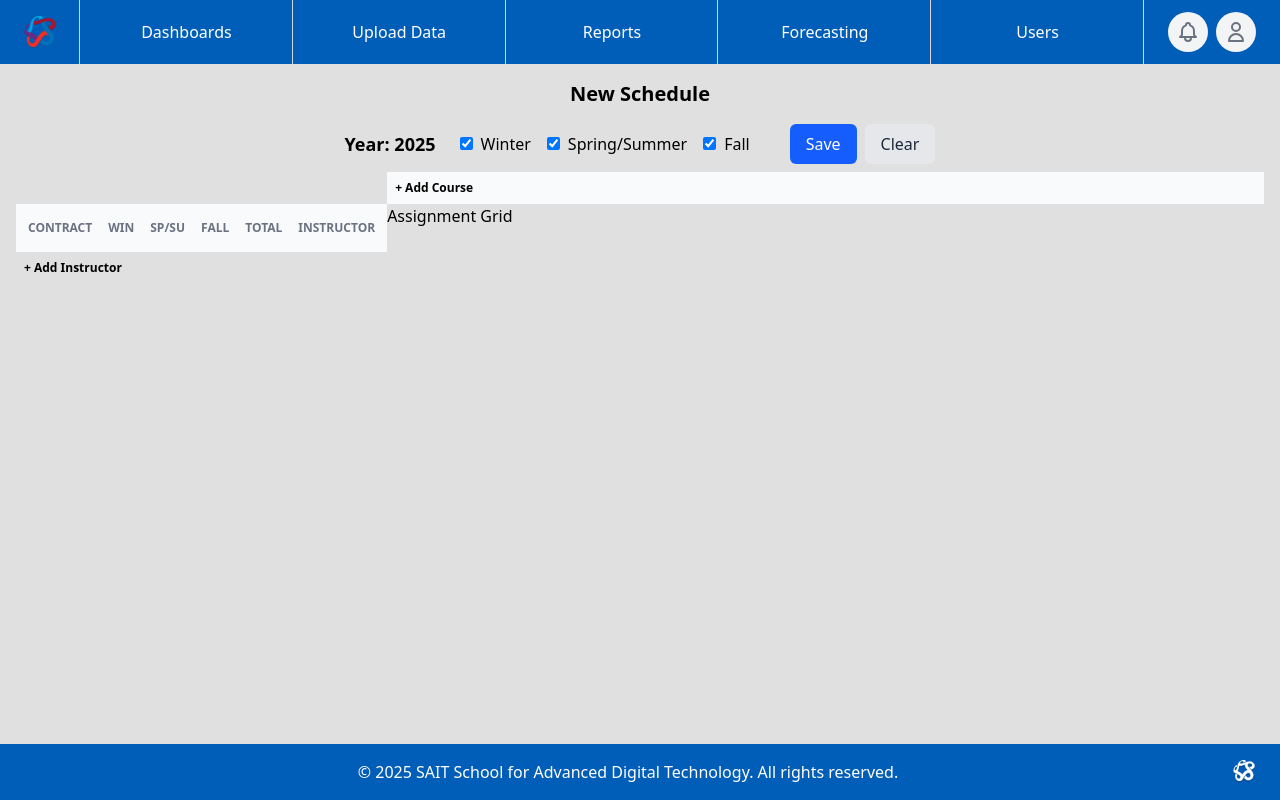
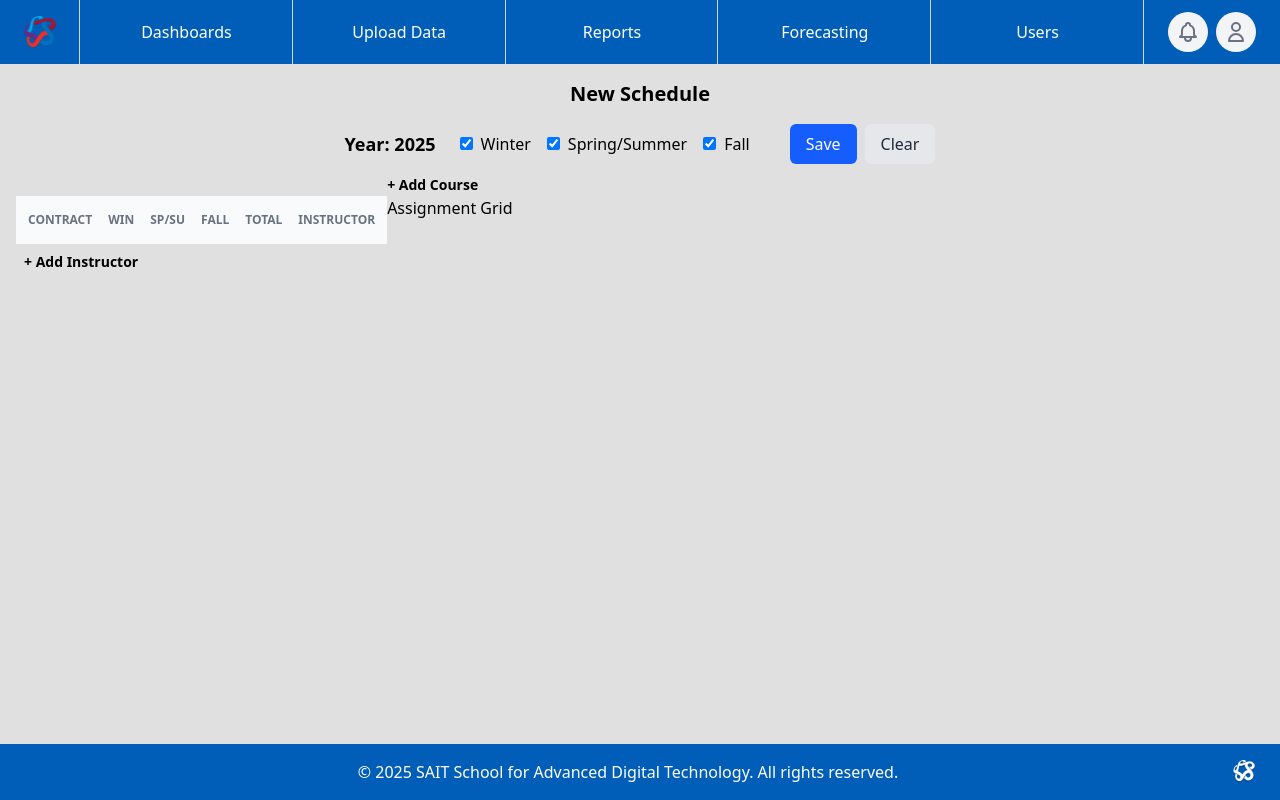
Before and after one commit to mlbrnm/sadt_scheduling_capstone, a Next.js app: page /Frontend/NewSchedule in a window 1280 px wide. Built offline with nearby package versions, Linux system fonts and the light colour scheme.

Commit message:
Update CourseSection, InstructorSection
Minor styling changes to both components add buttons.

```diff
--- a/app/Frontend/NewSchedule/coursesection.js
+++ b/app/Frontend/NewSchedule/coursesection.js
@@ -60,15 +60,19 @@ export default function CourseSection({
 
   return (
     <div>
-      {/* Added Courses + Add Course Button */}
-      <div className="bg-gray-50">
+      {/* Add Course Button */}
+      <div>
         <button
-          className="cursor-pointer hover:bg-green-100 text-xs font-semibold p-2"
+          className="cursor-pointer text-sm font-semibold"
           onClick={() => setIsModalOpen(true)}
+          title="Add Course"
         >
           + Add Course
         </button>
+      </div>
 
+      {/* Added Courses */}
+      <div className="bg-gray-50">
         {/* Display added courses */}
         <div>
           <div>
@@ -79,7 +83,7 @@ export default function CourseSection({
                   key={course.Course_ID}
                   onClick={() => handleRemoveCourse(course)}
                   className="p-2 text-sm cursor-pointer hover:bg-red-100 flex flex-col justify-between items-center group border border-gray-300 w-36 text-center"
-                  title="Click to remove"
+                  title="Click to remove course"
                 >
                   <span className="font-semibold">{course.Course_Code}</span>
                   <span>{course.Course_Name}</span>
--- a/app/Frontend/NewSchedule/instructorsection.js
+++ b/app/Frontend/NewSchedule/instructorsection.js
@@ -108,7 +108,7 @@ export default function InstructorSection({
                     key={instructor.Instructor_ID}
                     onClick={() => handleRemoveInstructor(instructor)}
                     className="cursor-pointer hover:bg-red-100"
-                    title="Click to remove"
+                    title="Click to remove instructor"
                   >
                     <td className="px-3 py-2 text-sm">
                       {instructor.Contract_Type}
@@ -247,8 +247,9 @@ export default function InstructorSection({
       {/* Add Instructor Button */}
       <div>
         <button
-          className="cursor-pointer hover:bg-green-100 text-xs font-semibold p-2"
+          className="cursor-pointer text-sm font-semibold p-2"
           onClick={() => setIsModalOpen(true)}
+          title="Add Instructor"
         >
           + Add Instructor
         </button>
```
